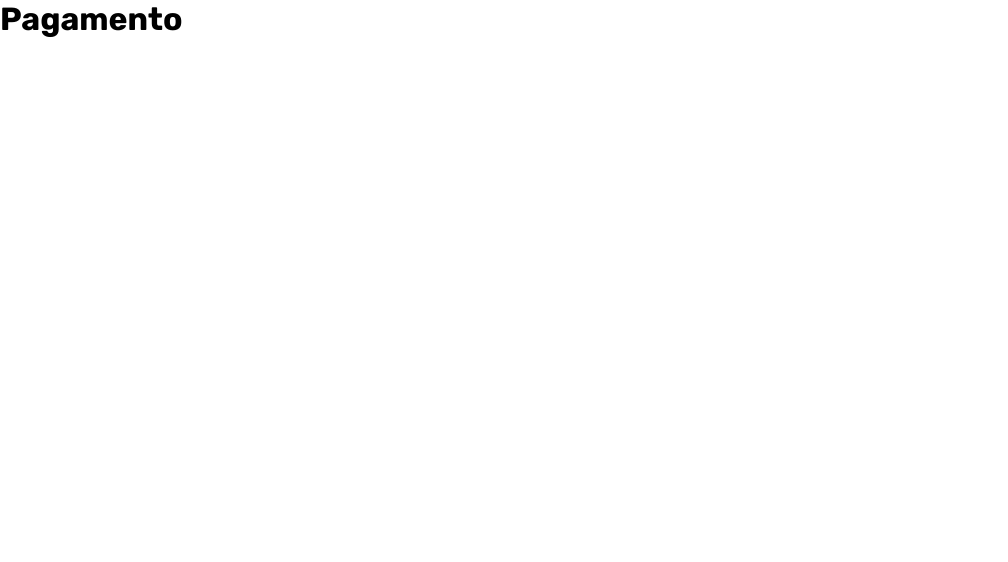
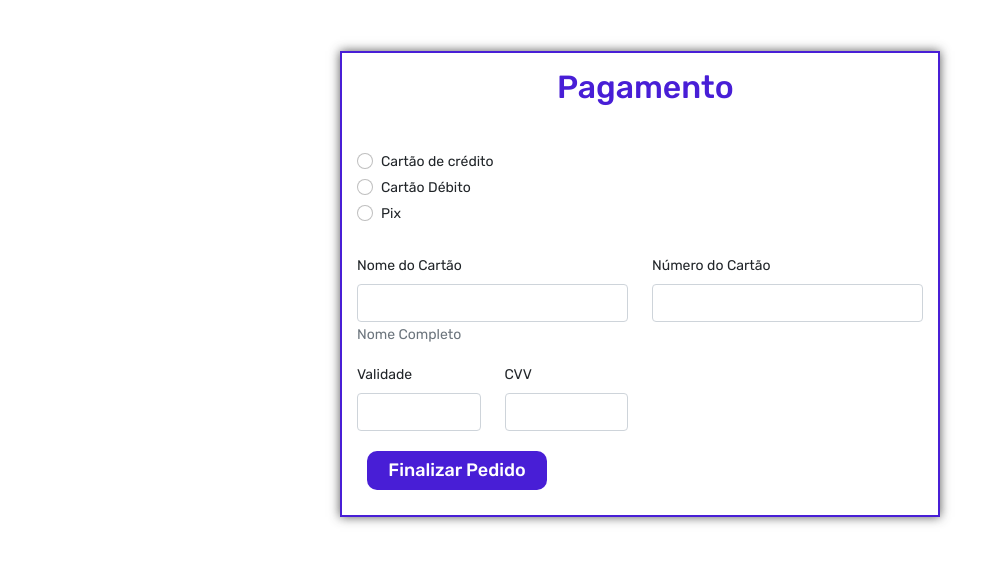
Before and after one commit to serratec-ecommerce/serratec-ecommerce, a React (Create React App) app: page /pagamento in a window 1280 px wide. Shown: the top 562 px of the page, without its empty margins (0-1008 px from the left). Built offline with nearby package versions, Linux system fonts and the light colour scheme.

Commit message:
Criando a página de pagamento

```diff
--- a/public/index.html
+++ b/public/index.html
@@ -3,6 +3,11 @@
   <head>
     <meta charset="utf-8" />
     <meta name="viewport" content="width=device-width, initial-scale=1" />
+    <link href="https://cdn.jsdelivr.net/npm/bootstrap@5.0.2/dist/css/bootstrap.min.css" rel="stylesheet" integrity="sha384-EVSTQN3/azprG1Anm3QDgpJLIm9Nao0Yz1ztcQTwFspd3yD65VohhpuuCOmLASjC" crossorigin="anonymous">
+    <script src="https://cdn.jsdelivr.net/npm/bootstrap@5.0.2/dist/js/bootstrap.bundle.min.js" integrity="sha384-MrcW6ZMFYlzcLA8Nl+NtUVF0sA7MsXsP1UyJoMp4YLEuNSfAP+JcXn/tWtIaxVXM" crossorigin="anonymous"></script>
+    <script src="https://cdn.jsdelivr.net/npm/@popperjs/core@2.9.2/dist/umd/popper.min.js" integrity="sha384-IQsoLXl5PILFhosVNubq5LC7Qb9DXgDA9i+tQ8Zj3iwWAwPtgFTxbJ8NT4GN1R8p" crossorigin="anonymous"></script>
+    <script src="https://cdn.jsdelivr.net/npm/bootstrap@5.0.2/dist/js/bootstrap.min.js" integrity="sha384-cVKIPhGWiC2Al4u+LWgxfKTRIcfu0JTxR+EQDz/bgldoEyl4H0zUF0QKbrJ0EcQF" crossorigin="anonymous"></script>
+
     <title>Serratec e-Commerce</title>
   </head>
   <body>
--- a/src/pages/pagamento/index.js
+++ b/src/pages/pagamento/index.js
@@ -1,7 +1,57 @@
 import React from 'react';
+import{Botao} from '../../styles/buttons-styles';
+import { DivPag } from '../../styles/geral-styles';
 
-const Pagamento = () => (
-    <h1>Pagamento</h1>
-)
+const Pagamento = () => {
+
+    return(
+        <DivPag>
+            <h2 class="mb-3">Pagamento</h2>
+
+          <div className="my-3">
+            <div className="form-check">
+              <input id="credit" name="paymentMethod" type="radio" className="form-check-input" required/>
+              <label className="form-check-label" for="credit">Cartão de crédito</label>
+            </div>
+            <div className="form-check">
+              <input id="debit" name="paymentMethod" type="radio" className="form-check-input" required/>
+              <label className="form-check-label" for="debit">Cartão Débito</label>
+            </div>
+            <div className="form-check">
+              <input id="paypal" name="paymentMethod" type="radio" className="form-check-input" required/>
+              <label className="form-check-label" for="paypal">Pix</label>
+            </div>
+          </div>
+
+          <div className="row gy-3">
+            <div className="col-md-6">
+              <label for="cc-name" className="form-label">Nome do Cartão</label>
+              <input type="text" className="form-control" id="cc-name" placeholder="" required/>
+              <small className="text-muted">Nome Completo</small>
+            </div>
+
+            <div className="col-md-6">
+              <label for="cc-number" className="form-label">Número do Cartão</label>
+              <input type="text" className="form-control" id="cc-number" placeholder="" required/>
+            </div>
+
+            <div className="col-md-3">
+              <label for="cc-expiration" className="form-label">Validade</label>
+              <input type="text" className="form-control" id="cc-expiration" placeholder="" required/>
+            </div>
+
+            <div className="col-md-3">
+              <label for="cc-cvv" className="form-label">CVV</label>
+              <input type="text" className="form-control" id="cc-cvv" placeholder="" required/>
+            </div>
+          </div>
+            <div>
+          <Botao>Finalizar Pedido</Botao>
+          </div>
+
+
+  </DivPag>
+);
+}
 
 export default Pagamento;
--- a/src/styles/geral-styles.js
+++ b/src/styles/geral-styles.js
@@ -85,4 +85,22 @@ export const DivGrupo = styled.div`
       text-decoration: none;
       color: #481ed6;
     }
-  }`;
+
+  `;
+
+  export const DivPag = styled(DivGrupo)`
+    display:flex;
+    flex-direction:column;
+    align-items: flex-start;
+    width: 90%;
+    max-width: 600px;
+
+    h2{
+      padding-left:200px;
+      color: #481ed6;
+    }
+
+    .radios{
+
+    }
+  `;
```
